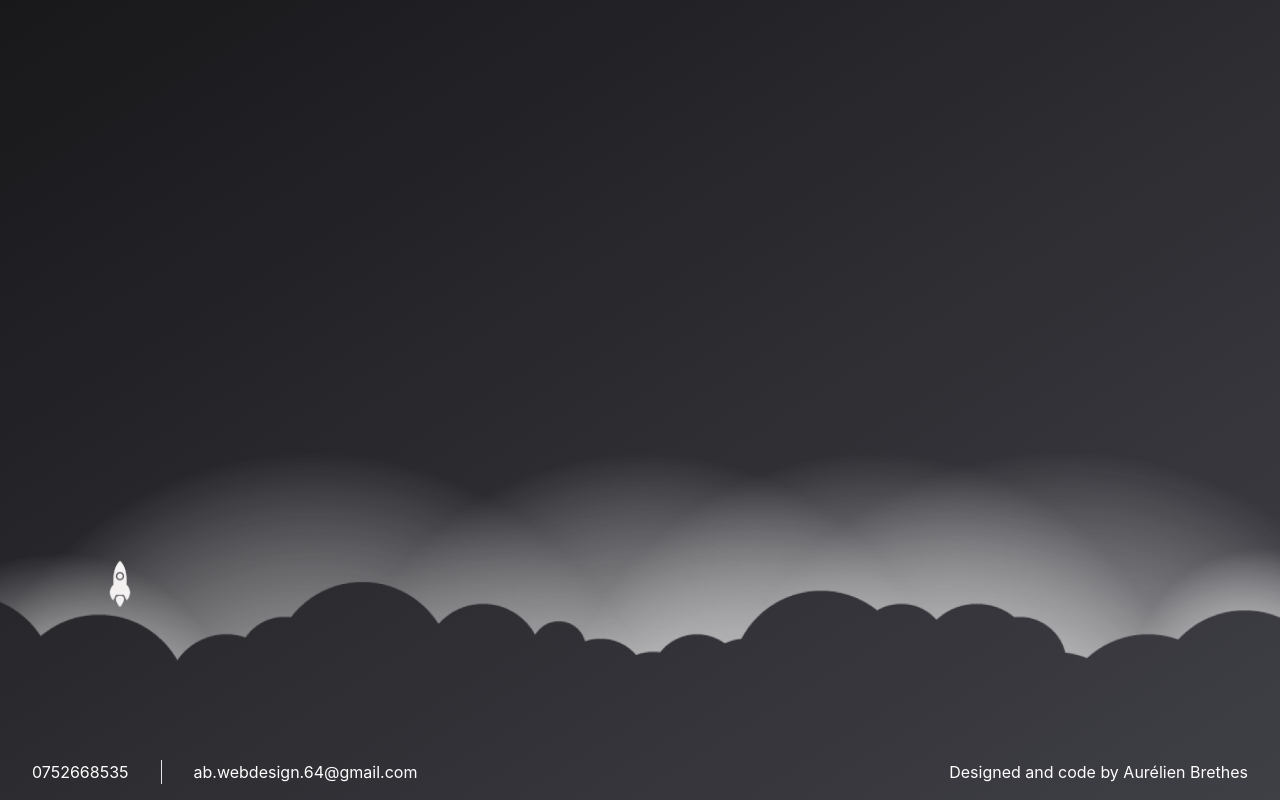
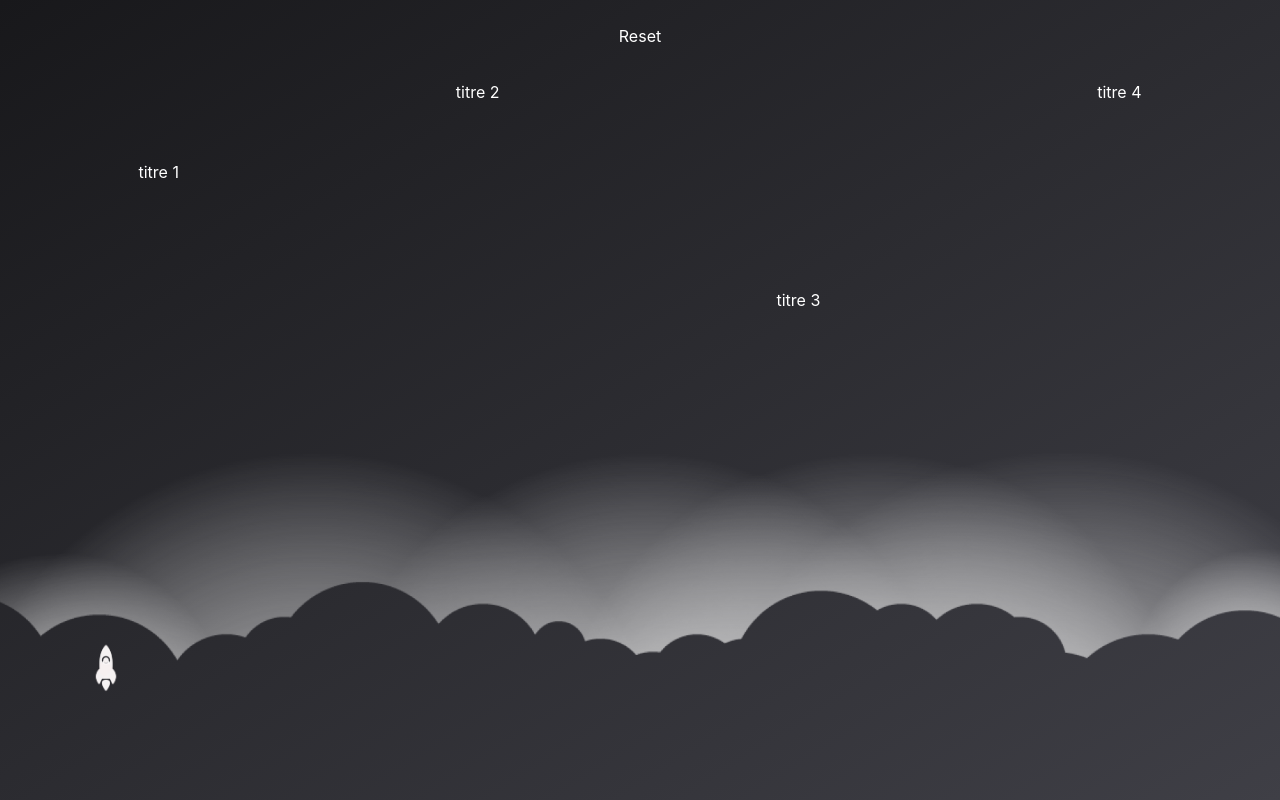
Before and after one commit to aurelienbrethes/ab-webdesign, a Next.js app: page / in a window 1280 px wide. Built offline with nearby package versions, Linux system fonts and the light colour scheme.

Commit message:
add shoot to spaceShip and calcul for title position

```diff
--- a/pages/index.tsx
+++ b/pages/index.tsx
@@ -23,7 +23,7 @@ const Home: NextPage = () => {
             objectFit="contain"
             className="translate-y-40"
           />
-          <Footer />
+          {/* <Footer /> */}
         </div>
       </body>
     </div>
--- a/src/components/Footer.tsx
+++ b/src/components/Footer.tsx
@@ -6,7 +6,7 @@ const Footer = () => {
         <span className="mx-8 border-l" />
         <p className="">ab.webdesign.64@gmail.com</p>
       </div>
-      <p>Designed and code by Aurélien Brethes</p>
+      <p>Designed and coded by Aurélien Brethes</p>
     </footer>
   )
 }
--- a/src/components/HomePage.tsx
+++ b/src/components/HomePage.tsx
@@ -1,13 +1,60 @@
 import { motion } from 'framer-motion'
 import Image from 'next/image'
-import { useEffect, useState } from 'react'
-import spaceShip from '../../public/assets/spaceShip.png'
+import { MutableRefObject, useEffect, useRef, useState } from 'react'
+import spaceShipImage from '../../public/assets/spaceShip.png'
+
+const titles = [
+  {
+    label: 'titre 1',
+    height: 'translate-y-40',
+    index: 1,
+  },
+  {
+    label: 'titre 2',
+    height: 'translate-y-20',
+    index: 2,
+  },
+  {
+    label: 'titre 3',
+    height: 'translate-y-72',
+    index: 3,
+  },
+  {
+    label: 'titre 4',
+    height: 'translate-y-20',
+    index: 4,
+  },
+]
 
 const HomePage = () => {
   const [posX, setPosX] = useState(100)
+  const [posY, setPosY] = useState(0)
+  const [spaceShipHeight, setSpaceShipHeight] = useState(0)
+  const [shoot, setShoot] = useState(false)
 
+  const spaceShip = useRef(null)
+
+  // Calculate spaceShip height
+  function heightCalcul(element: MutableRefObject<HTMLDivElement | null>) {
+    if (element.current) {
+      const rect = element.current.getBoundingClientRect()
+      setSpaceShipHeight(rect.top)
+    }
+    return false
+  }
+
+  useEffect(() => {
+    spaceShip && heightCalcul(spaceShip)
+  }, [])
+
+  const handleClickSpaceShip = () => {
+    setShoot(true)
+  }
+
+  // Get the mouse current position
   function onMouseMove(event: MouseEvent) {
     setPosX(event.clientX)
+    setPosY(event.clientY)
   }
 
   useEffect(() => {
@@ -18,30 +65,65 @@ const HomePage = () => {
     }
   }, [])
 
-  // Options for animation menu dropdown
-
-  const variationsDesktop = {
-    move: { x: posX },
+  // Options for animation
+  const variationsSpaceShip = {
+    move: { x: posX - 14 },
     start: { x: 0 },
   }
 
+  const variationsBullet = {
+    move: { y: posY - spaceShipHeight + 50 },
+    start: { y: 20 },
+  }
+
   return (
-    <div className="flex flex-col h-full">
-      <div className="absolute flex items-center w-full h-28 bottom-40">
+    <div className="flex flex-col h-full ">
+      <div className="flex justify-around w-full">
+        {titles.map((title) => (
+          <button
+            type="button"
+            key={title.index}
+            className={`z-50 ${title.height} cursor-pointer`}
+            onClick={() => handleClickSpaceShip()}
+          >
+            {title.label}
+          </button>
+        ))}
+      </div>
+      <div
+        className="absolute bottom-0 flex items-end w-full h-28"
+        ref={spaceShip}
+      >
         <motion.div
-          variants={variationsDesktop}
+          variants={variationsSpaceShip}
           animate={posX === 0 ? 'start' : 'move'}
-          className="absolute flex items-center w-10"
+          className="absolute flex flex-col items-center w-10 h-40 "
         >
+          <motion.div
+            variants={variationsBullet}
+            transition={{ duration: 0.2 }}
+            animate={shoot ? 'move' : 'start'}
+            className="absolute w-2"
+          >
+            <span className="absolute w-2 h-2 bg-white rounded-lg" />
+          </motion.div>
           <Image
             alt="spaceShip"
-            src={spaceShip}
+            src={spaceShipImage}
             width={100}
             height={140}
             objectFit="cover"
+            className="absolute bottom-0 h-full"
           />
         </motion.div>
       </div>
+      <button
+        type="button"
+        className="z-50 cursor-pointer"
+        onClick={() => setShoot(false)}
+      >
+        Reset
+      </button>
     </div>
   )
 }
```
